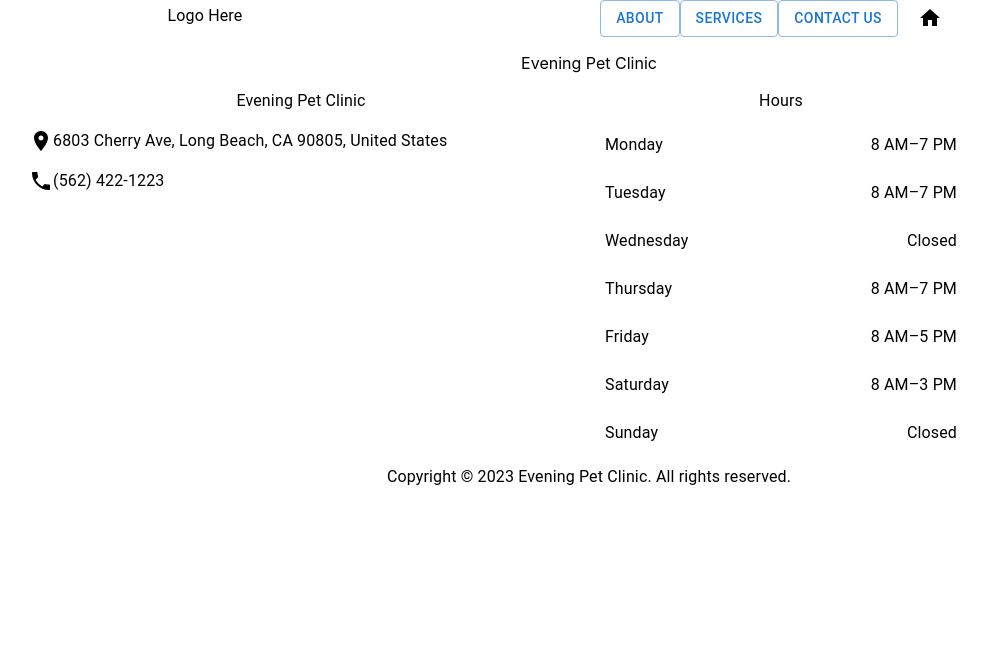
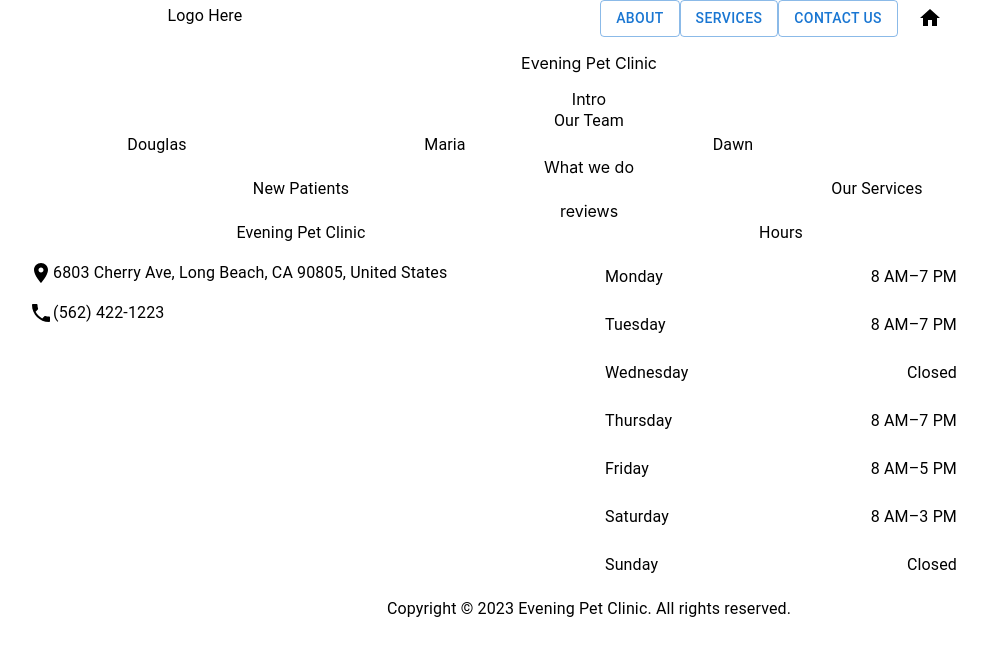
Before and after one commit to LaraDei/evening-pet-clinic, a React (Create React App) app: page / in a window 1280 px wide. Shown: the top 656 px of the page, without its empty margins (51-1038 px from the left). Built offline with nearby package versions, Linux system fonts and the light colour scheme.

Commit message:
created general layout for homepage

```diff
--- a/package.json
+++ b/package.json
@@ -16,6 +16,7 @@
     "react-router": "^6.8.1",
     "react-router-dom": "^6.8.1",
     "react-scripts": "5.0.1",
+    "typescript": "^4.9.5",
     "web-vitals": "^2.1.4"
   },
   "scripts": {
--- /dev/null
+++ b/src/data/staffData.ts
@@ -0,0 +1,25 @@
+type TeamMember = {
+  firstName: string;
+  lastName: string;
+  role: string;
+  profileImage?: string;
+};
+
+const staff: TeamMember[] = [
+  {
+    firstName: "Douglas",
+    lastName: "Hardy",
+    role: "Veterinarian",
+  },
+  {
+    firstName: "Maria",
+    lastName: "Ortez",
+    role: "Asssitant Veterinarian",
+  },
+  {
+    firstName: "Dawn",
+    lastName: "Martinez",
+    role: "Office Manager",
+  },
+];
+export default staff;
--- a/src/pages/Home.js
+++ b/src/pages/Home.js
@@ -1,7 +1,45 @@
+import React from "react";
+import { Grid, Box, Typography, Container } from "@mui/material";
+import staff from "../data/staffData";
+
 export default function Home() {
   return (
-    <div id="home" className="home">
+    <Container id="home" className="home">
       <p className="header">Evening Pet Clinic</p>
-    </div>
+      <div className="home section into">Intro</div>
+      <div className="home section staff">
+        <Typography>Our Team</Typography>
+        <Grid container>
+          {staff.map((member, idx) => (
+            <Grid
+              className={member}
+              key={idx}
+              item
+              xs={12}
+              sm={6}
+              md={4}
+              lg={3}
+            >
+              <Box display="flex" justifyContent="center">
+                <Typography>{member.firstName}</Typography>
+              </Box>
+            </Grid>
+          ))}
+        </Grid>
+      </div>
+      <div className="home section more">
+        What we do
+        <Grid container>
+          <Grid item xs={6}>
+            <Typography>New Patients</Typography>
+          </Grid>
+          <Grid item xs={6}>
+            <Typography>Our Services</Typography>
+          </Grid>
+        </Grid>
+      </div>
+
+      <div className="home section reviews">reviews</div>
+    </Container>
   );
 }
```
Also changed, not shown: tsconfig.json (added, +20 -0 lines), 1 other file (tests, documents, lock files or other folders).
